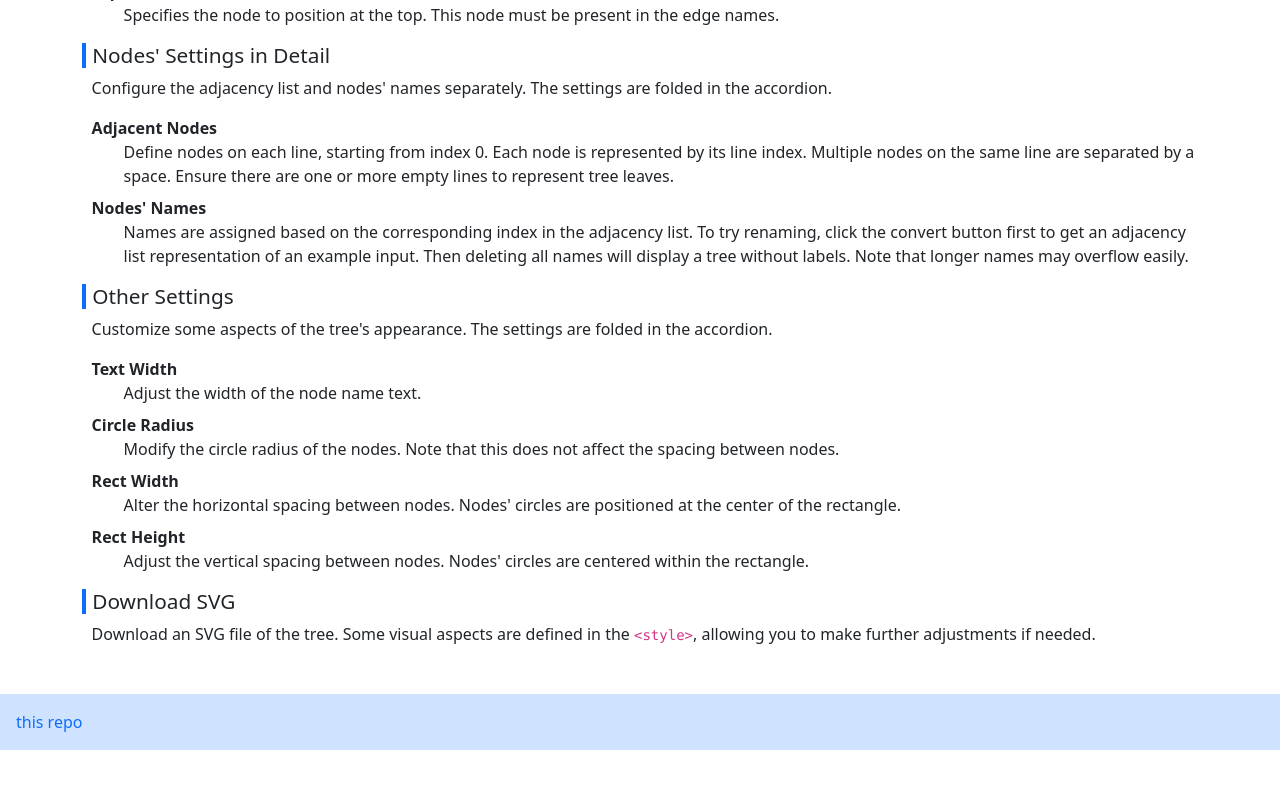
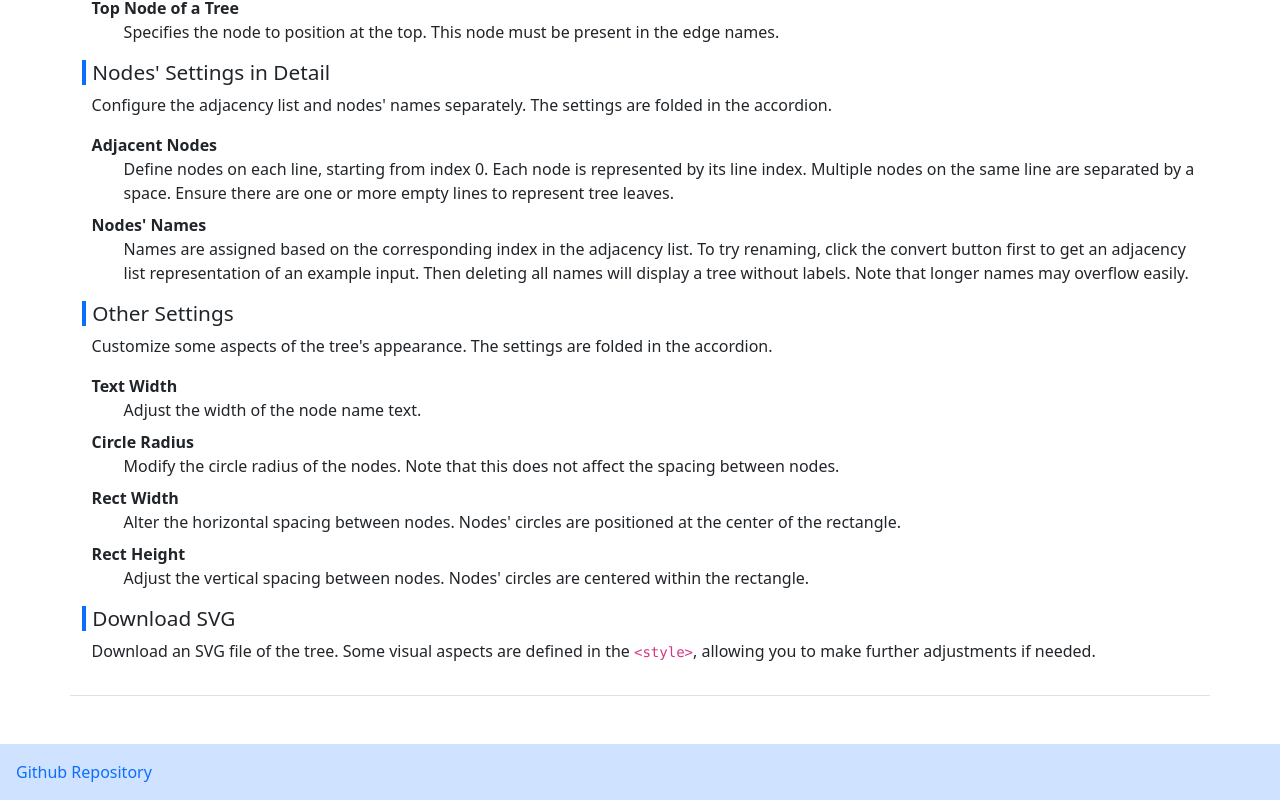
Before and after one commit to halfminami/tree_visualization, a Svelte app: page / in a window 1280 px wide. Shown: the part 1494-2294 px from the top of the page. Before the commit the page ends 2244 px from the top, so only its background shows below. Built offline with nearby package versions, Linux system fonts and the light colour scheme.

Commit message:
minor adjustment

```diff
--- a/src/App.svelte
+++ b/src/App.svelte
@@ -49,7 +49,7 @@
 </main>
 
 <aside>
-  <section class="container my-5">
+  <section class="container my-5 py-3 border-top border-bottom">
     <Description />
   </section>
 </aside>
@@ -60,7 +60,7 @@
       <li class="navi-item">
         <a
           href="https://github.com/halfminami/tree_visualization"
-          class="nav-link">this repo</a
+          class="nav-link">Github Repository</a
         >
       </li>
     </ul>
```
